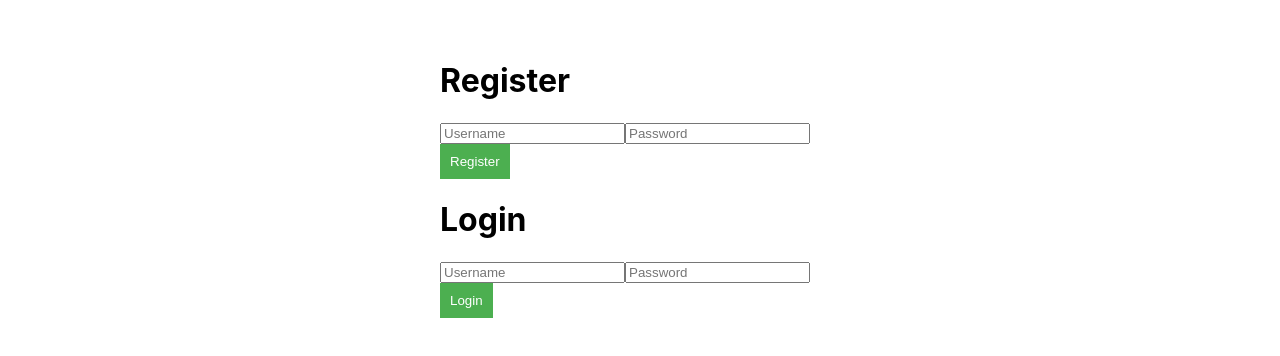
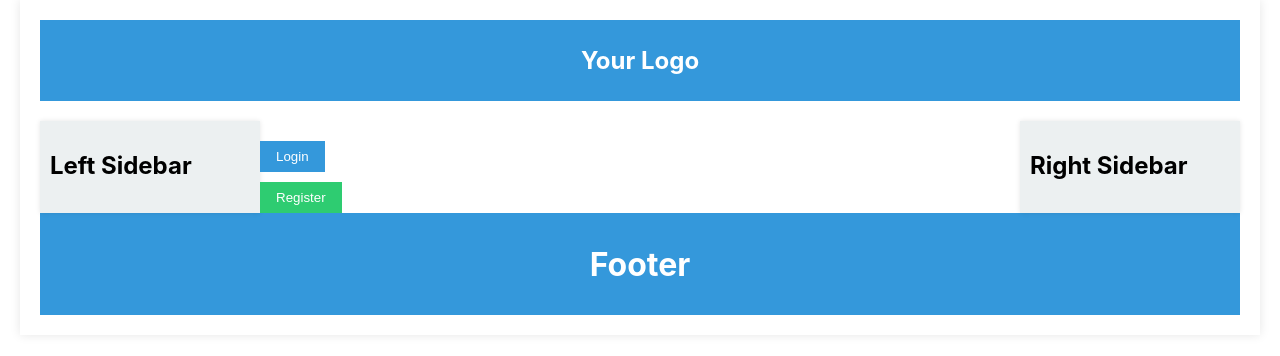
Before and after one commit to moksudahmed/my-social-app, a React (Create React App) app in the folder social-app/: page / in a window 1280 px wide. Shown: the top 356 px of the page. Built offline with nearby package versions, Linux system fonts and the light colour scheme.

Commit message:
Dev updated

```diff
--- a/social-app/src/App.js
+++ b/social-app/src/App.js
@@ -1,70 +1,47 @@
-// App.js
+import React, { useState, useEffect } from 'react';
+import './App.css'; // Import your global styles here
+import './module.css'
+import Post from './component/Post';
+import Registration from './component/Registration';
+import Login from './component/Login';
 
-import React, { useState, useEffect } from 'react';
-import styles from './App.module.css';
+const API_BASE_URL = 'http://127.0.0.1:5000';
 
-const API_BASE_URL = 'http://localhost:5000';
+const AppHeader = () => (
+  <header className="header">
+    <h1 className="logo">Your Logo</h1>
+    {/* Add other header content */}
+  </header>
+);
 
-const PostCard = ({ post }) => (
-  <div className={styles.postCard} key={post._id.$oid}>
-    <p>{post.content}</p>
-    <div className={styles.postActions}>
-      <button>Like</button>
-      <button>Comment</button>
-      <button>Share</button>
-    </div>
-  </div>
+const AppFooter = () => (
+  <footer className="footer">
+    <h1>Footer</h1>
+    {/* Add footer content */}
+  </footer>
+);
+
+const LeftSidebar = () => (
+  <aside className="leftSidebar">
+    <h1>Left Sidebar</h1>
+    {/* Add left sidebar content */}
+  </aside>
+);
+
+const RightSidebar = () => (
+  <aside className="rightSidebar">
+    <h1>Right Sidebar</h1>
+    {/* Add right sidebar content */}
+  </aside>
 );
 
 const App = () => {
-  const [username, setUsername] = useState('');
-  const [password, setPassword] = useState('');
   const [loggedIn, setLoggedIn] = useState(false);
   const [accessToken, setAccessToken] = useState('');
   const [posts, setPosts] = useState([]);
   const [newPostContent, setNewPostContent] = useState('');
-
-  const register = async () => {
-    try {
-      const response = await fetch(`${API_BASE_URL}/register`, {
-        method: 'POST',
-        headers: {
-          'Content-Type': 'application/json',
-        },
-        body: JSON.stringify({ username, password }),
-      });
-
-      if (response.ok) {
-        console.log('Registration successful');
-      } else {
-        console.error('Registration failed');
-      }
-    } catch (error) {
-      console.error('Error during registration:', error);
-    }
-  };
-
-  const login = async () => {
-    try {
-      const response = await fetch(`${API_BASE_URL}/login`, {
-        method: 'POST',
-        headers: {
-          'Content-Type': 'application/json',
-        },
-        body: JSON.stringify({ username, password }),
-      });
-
-      if (response.ok) {
-        const data = await response.json();
-        setAccessToken(data.access_token);
-        setLoggedIn(true);
-      } else {
-        console.error('Login failed');
-      }
-    } catch (error) {
-      console.error('Error during login:', error);
-    }
-  };
+  const [showRegistration, setShowRegistration] = useState(false);
+  const [showLogin, setShowLogin] = useState(false);
 
   const fetchPosts = async () => {
     try {
@@ -107,6 +84,11 @@ const App = () => {
     }
   };
 
+  const logout = () => {
+    setLoggedIn(false);
+    setAccessToken('');
+  };
+
   useEffect(() => {
     const fetchData = async () => {
       if (loggedIn && posts.length === 0) {
@@ -118,64 +100,65 @@ const App = () => {
   }, [loggedIn, posts, fetchPosts]);
 
   return (
-    <div className={styles.appContainer}>
+    <div className="appContainer">
+      <AppHeader />
+      <div className="mainContent">
+        <LeftSidebar />
+        <main className="mainSection">
           {loggedIn ? (
             <div>
-          <h1 className={styles.welcomeHeader}>Welcome, {username}!</h1>
-          <div className={styles.newPostSection}>
+              <h1 className="welcomeHeader">Welcome, User!</h1>
+              <div className="logoutSection">
+                <button className="logoutButton" onClick={logout}>
+                  Logout
+                </button>
+              </div>
+              <div className="newPostSection">
                 <input
                   type="text"
                   value={newPostContent}
                   onChange={(e) => setNewPostContent(e.target.value)}
                   placeholder="What's on your mind?"
+                  className="postInput"
                 />
-            <button className={styles.postButton} onClick={createPost}>
+                <button className="postButton" onClick={createPost}>
                   Post
                 </button>
               </div>
-          <div className={styles.postContainer}>
+              <div className="postContainer">
                 <h2>Posts</h2>
                 {posts.map((post) => (
-              <PostCard key={post._id.$oid} post={post} />
+                  <Post key={post._id.$oid} post={post} />
                 ))}
               </div>
             </div>
           ) : (
-        <div className={styles.authenticationSection}>
-          <h1>Register</h1>
-          <input
-            type="text"
-            value={username}
-            onChange={(e) => setUsername(e.target.value)}
-            placeholder="Username"
-          />
-          <input
-            type="password"
-            value={password}
-            onChange={(e) => setPassword(e.target.value)}
-            placeholder="Password"
-          />
-          <button className={styles.actionButton} onClick={register}>
-            Register
-          </button>
-          <h1>Login</h1>
-          <input
-            type="text"
-            value={username}
-            onChange={(e) => setUsername(e.target.value)}
-            placeholder="Username"
-          />
-          <input
-            type="password"
-            value={password}
-            onChange={(e) => setPassword(e.target.value)}
-            placeholder="Password"
-          />
-          <button className={styles.actionButton} onClick={login}>
+            <>
+              {showRegistration ? (
+                <Registration setLoggedIn={setLoggedIn} setAccessToken={setAccessToken} />
+              ) : (
+                <>
+                  {showLogin && (
+                    <Login setLoggedIn={setLoggedIn} setAccessToken={setAccessToken} setShowLogin={setShowLogin} />
+                  )}
+                  <div className="loginSection">
+                    <button className="loginButton" onClick={() => setShowLogin(true)}>
                       Login
                     </button>
                   </div>
+                  <div className="registrationLink">
+                    <button className="registrationLinkButton" onClick={() => setShowRegistration(true)}>
+                      Register
+                    </button>
+                  </div>
+                </>
               )}
+            </>
+          )}
+        </main>
+        <RightSidebar />
+      </div>
+      <AppFooter />
     </div>
   );
 };
--- a/social-app/src/App.module.css
+++ /dev/null
@@ -1,51 +0,0 @@
-/* App.module.css */
-
-.appContainer {
-    max-width: 600px;
-    margin: auto;
-    padding: 20px;
-  }
-
-  .welcomeHeader {
-    color: #333;
-  }
-
-  .newPostSection {
-    margin-top: 20px;
-  }
-
-  .postCard {
-    border: 1px solid #ccc;
-    padding: 10px;
-    margin-bottom: 10px;
-  }
-
-  .postActions button {
-    margin-right: 10px;
-  }
-
-  .postContainer {
-    margin-top: 20px;
-  }
-
-  .authenticationSection {
-    max-width: 400px;
-    margin: auto;
-    padding: 20px;
-  }
-
-  .actionButton {
-    background-color: #4caf50;
-    color: white;
-    padding: 10px;
-    border: none;
-    cursor: pointer;
-  }
-
-  .postButton {
-    background-color: #2196f3;
-    color: white;
-    padding: 10px;
-    border: none;
-    cursor: pointer;
-  }
--- /dev/null
+++ b/social-app/src/component/Login.js
@@ -0,0 +1,57 @@
+// Login.js
+
+import React, { useState } from 'react';
+import styles from '../module.css';
+
+const API_BASE_URL = 'http://127.0.0.1:5000';
+
+const Login = ({ setLoggedIn, setAccessToken, setShowLogin }) => {
+  const [username, setUsername] = useState('');
+  const [password, setPassword] = useState('');
+
+  const login = async () => {
+    try {
+      const response = await fetch(`${API_BASE_URL}/login`, {
+        method: 'POST',
+        headers: {
+          'Content-Type': 'application/json',
+        },
+        body: JSON.stringify({ username, password }),
+      });
+
+      if (response.ok) {
+        const data = await response.json();
+        setAccessToken(data.access_token);
+        setLoggedIn(true);
+        setShowLogin(false);
+      } else {
+        console.error('Login failed');
+      }
+    } catch (error) {
+      console.error('Error during login:', error);
+    }
+  };
+
+  return (
+    <div className={styles.authenticationSection}>
+      <h1>Login</h1>
+      <input
+        type="text"
+        value={username}
+        onChange={(e) => setUsername(e.target.value)}
+        placeholder="Username"
+      />
+      <input
+        type="password"
+        value={password}
+        onChange={(e) => setPassword(e.target.value)}
+        placeholder="Password"
+      />
+      <button className={styles.actionButton} onClick={login}>
+        Login
+      </button>
+    </div>
+  );
+};
+
+export default Login;
--- /dev/null
+++ b/social-app/src/component/Post.js
@@ -0,0 +1,34 @@
+import React from 'react';
+
+const postStyle = {
+  border: '1px solid #ccc',
+  borderRadius: '8px',
+  padding: '16px',
+  marginBottom: '16px',
+};
+
+const actionsStyle = {
+  display: 'flex',
+  justifyContent: 'space-between',
+  marginTop: '8px',
+};
+
+const buttonStyle = {
+  padding: '8px',
+  margin: '0 4px',
+  borderRadius: '4px',
+  cursor: 'pointer',
+};
+
+const Post = ({ post }) => (
+  <div style={postStyle}>
+    <p>{post.content}</p>
+    <div style={actionsStyle}>
+      <button style={buttonStyle}>Like</button>
+      <button style={buttonStyle}>Comment</button>
+      <button style={buttonStyle}>Share</button>
+    </div>
+  </div>
+);
+
+export default Post;
--- /dev/null
+++ b/social-app/src/component/Registration.js
@@ -0,0 +1,114 @@
+// Registration.js
+
+import React, { useState } from 'react';
+import styles from '../module.css';
+
+const API_BASE_URL = 'http://127.0.0.1:5000';
+
+const Registration = () => {
+  const [username, setUsername] = useState('');
+  const [password, setPassword] = useState('');
+  const [firstname, setFirstName] = useState('');
+  const [lastname, setLastName] = useState('');
+  const [email, setEmail] = useState('');
+  const [registrationStatus, setRegistrationStatus] = useState('');
+
+  const register = async () => {
+    try {
+      const response = await fetch(`${API_BASE_URL}/register`, {
+        method: 'POST',
+        headers: {
+          'Content-Type': 'application/json',
+        },
+        body: JSON.stringify({ username, password, email, firstname,lastname }),
+      });
+
+      if (response.ok) {
+        setRegistrationStatus('Registration successful');
+        // Add a success message or redirect to the login page
+      } else {
+        const errorData = await response.json();
+        setRegistrationStatus(`Registration failed: ${errorData.error}`);
+        // Display an error message to the user
+      }
+    } catch (error) {
+      setRegistrationStatus(`Error during registration: ${error.message}`);
+      // Handle unexpected errors gracefully
+    }
+  };
+
+  return (
+    <div className={styles.registrationContainer}>
+      <h1 className={styles.registrationHeader}>Create Your Account</h1>
+      <form className={styles.registrationForm}>
+        <div className={styles.formGroup}>
+          <label htmlFor="username">Username</label>
+          <input
+            type="text"
+            id="username"
+            value={username}
+            onChange={(e) => setUsername(e.target.value)}
+            placeholder="Enter your username"
+            className={styles.inputField}
+          />
+        </div>
+
+        <div className={styles.formGroup}>
+          <label htmlFor="password">Password</label>
+          <input
+            type="password"
+            id="password"
+            value={password}
+            onChange={(e) => setPassword(e.target.value)}
+            placeholder="Enter your password"
+            className={styles.inputField}
+          />
+        </div>
+
+        <div className={styles.formGroup}>
+          <label htmlFor="firstname">First Name</label>
+          <input
+            type="text"
+            id="firstname"
+            value={firstname}
+            onChange={(e) => setFirstName(e.target.value)}
+            placeholder="Enter your First name"
+            className={styles.inputField}
+          />
+        </div>
+        <div className={styles.formGroup}>
+          <label htmlFor="lastname">Last Name</label>
+          <input
+            type="text"
+            id="lastname"
+            value={lastname}
+            onChange={(e) => setLastName(e.target.value)}
+            placeholder="Enter your Last name"
+            className={styles.inputField}
+          />
+        </div>
+        <div className={styles.formGroup}>
+          <label htmlFor="email">Email</label>
+          <input
+            type="email"
+            id="email"
+            value={email}
+            onChange={(e) => setEmail(e.target.value)}
+            placeholder="Enter your email"
+            className={styles.inputField}
+          />
+        </div>
+
+        <button className={styles.registerButton} onClick={register}>
+          Register
+        </button>
+
+        {registrationStatus && (
+          <div className={styles.registrationStatus}>{registrationStatus}</div>
+        )}
+      </form>
+    </div>
+  );
+};
+
+export default Registration;
--- /dev/null
+++ b/social-app/src/module.css
@@ -0,0 +1,124 @@
+/* module.css */
+
+.appContainer {
+  max-width: 1200px;
+  margin: 0 auto;
+  padding: 20px;
+  box-shadow: 0 0 10px rgba(0, 0, 0, 0.1);
+}
+
+.header {
+  background-color: #3498db;
+  color: white;
+  padding: 10px;
+  text-align: center;
+}
+
+.logo {
+  font-size: 24px;
+}
+
+.mainContent {
+  display: flex;
+  justify-content: space-between;
+  margin-top: 20px;
+}
+
+.leftSidebar,
+.rightSidebar {
+  width: 200px;
+  background-color: #ecf0f1;
+  padding: 10px;
+  box-shadow: 0 0 5px rgba(0, 0, 0, 0.1);
+}
+
+.mainSection {
+  flex-grow: 1;
+}
+
+.footer {
+  background-color: #3498db;
+  color: white;
+  padding: 10px;
+  text-align: center;
+}
+
+.welcomeHeader {
+  color: #2ecc71;
+}
+
+.logoutSection {
+  margin-top: 10px;
+}
+
+.logoutButton {
+  background-color: #e74c3c;
+  color: white;
+  padding: 8px 16px;
+  border: none;
+  cursor: pointer;
+}
+
+.newPostSection {
+  margin-top: 20px;
+}
+
+.postInput {
+  width: 100%;
+  padding: 8px;
+  margin-bottom: 10px;
+  box-sizing: border-box;
+}
+
+.postButton {
+  background-color: #3498db;
+  color: white;
+  padding: 8px 16px;
+  border: none;
+  cursor: pointer;
+}
+
+.postContainer {
+  margin-top: 20px;
+}
+
+.postCard {
+  background-color: #fff;
+  padding: 10px;
+  margin-bottom: 10px;
+  box-shadow: 0 0 5px rgba(0, 0, 0, 0.1);
+}
+
+.postActions button {
+  margin-right: 10px;
+  background-color: #3498db;
+  color: white;
+  padding: 5px 10px;
+  border: none;
+  cursor: pointer;
+}
+
+.loginSection {
+  margin-top: 20px;
+}
+
+.loginButton,
+.registrationLinkButton {
+  background-color: #3498db;
+  color: white;
+  padding: 8px 16px;
+  border: none;
+  cursor: pointer;
+}
+
+.registrationLink {
+  margin-top: 10px;
+}
+
+.registrationLinkButton {
+  background-color: #2ecc71;
+  color: white;
+  padding: 8px 16px;
+  border: none;
+  cursor: pointer;
+}
```
Also changed, not shown: social-app/src/component/post.css (added, +21 -0 lines), 1 other file (tests, documents, lock files or other folders). Lines whose indentation alone changed are shown as unchanged.
